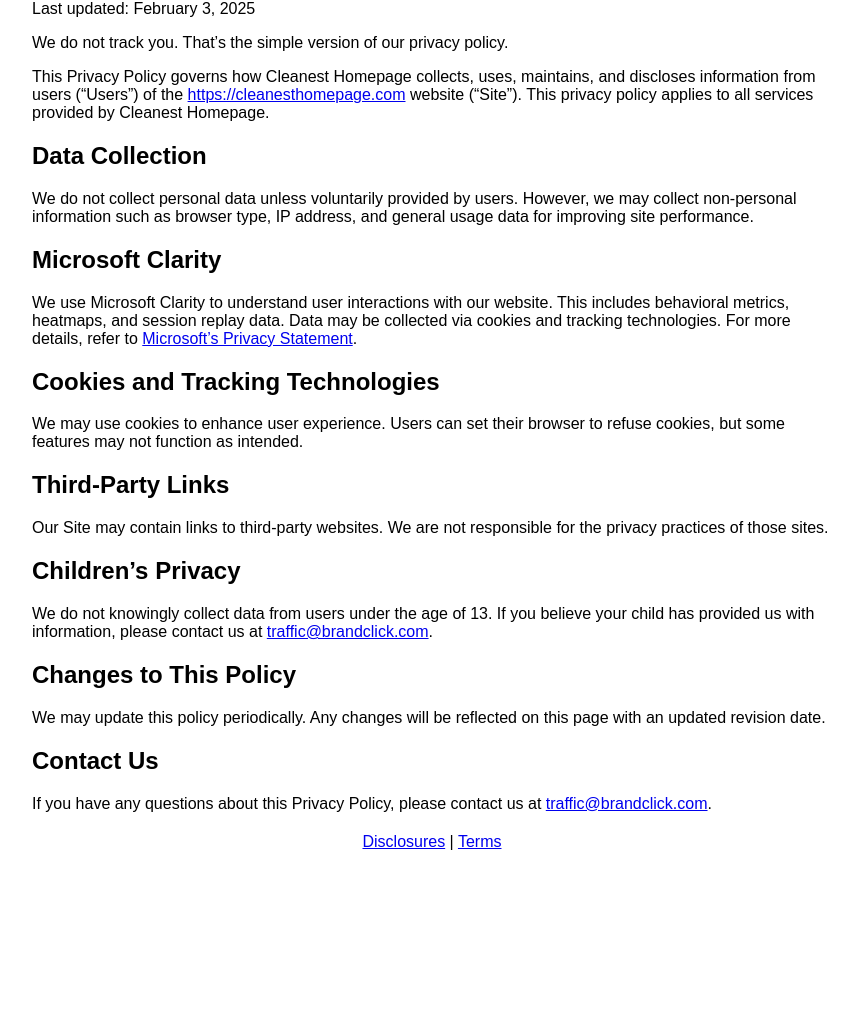
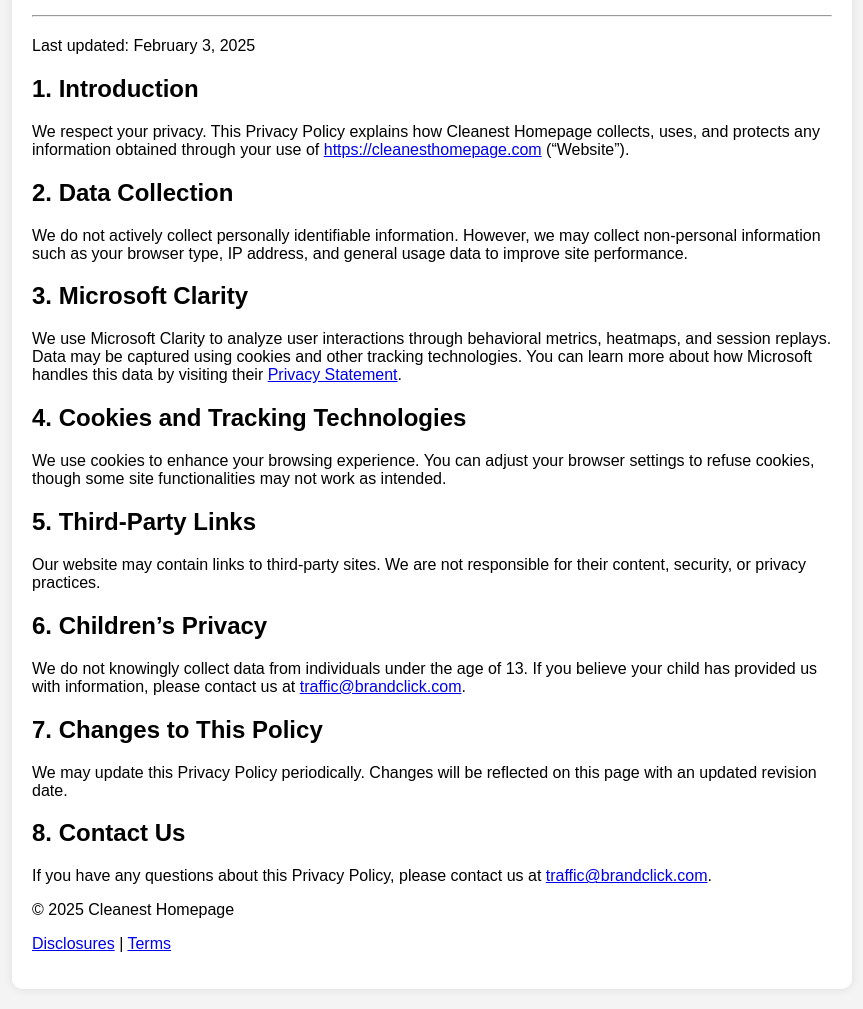
Before and after one commit to austinbrandclick/CHPBCArbAustinS, a plain HTML site: page privacy/index.html in a window 1280 px wide. Shown: the part 105-1114 px from the top of the page, without its empty margins (208-1071 px from the left). Before the commit the page ends 996 px from the top, so only its background shows below. Drawn offline with Linux system fonts and the light colour scheme.

Commit message:
Update index.html

```diff
--- a/privacy/index.html
+++ b/privacy/index.html
@@ -7,62 +7,60 @@
     <style>
         body {
             font-family: Arial, sans-serif;
-            margin: 40px;
-            padding: 0;
+            margin: 0;
+            padding: 20px;
+            background-color: #f4f4f4;
             text-align: center;
         }
+        .container {
+            max-width: 800px;
+            margin: auto;
+            background: white;
+            padding: 20px;
+            border-radius: 10px;
+            box-shadow: 0 0 10px rgba(0, 0, 0, 0.1);
+            text-align: left;
+        }
         h1 {
-            margin-bottom: 10px;
+            text-align: center;
         }
         hr {
-            width: 50%;
-            margin: auto;
-            border: 1px solid #ccc;
-        }
-        .content {
-            max-width: 800px;
-            margin: auto;
-            text-align: left;
-        }
-        footer {
-            margin-top: 20px;
+            margin-bottom: 20px;
         }
     </style>
 </head>
 <body>
-    <h1>Privacy Policy</h1>
-    <hr>
-    <div class="content">
+    <div class="container">
+        <h1>Privacy Policy</h1>
+        <hr>
         <p>Last updated: February 3, 2025</p>
 
-        <p>We do not track you. That’s the simple version of our privacy policy.</p>
+        <h2>1. Introduction</h2>
+        <p>We respect your privacy. This Privacy Policy explains how Cleanest Homepage collects, uses, and protects any information obtained through your use of <a href="https://cleanesthomepage.com">https://cleanesthomepage.com</a> (“Website”).</p>
 
-        <p>This Privacy Policy governs how Cleanest Homepage collects, uses, maintains, and discloses information from users (“Users”) of the <a href="https://cleanesthomepage.com">https://cleanesthomepage.com</a> website (“Site”). This privacy policy applies to all services provided by Cleanest Homepage.</p>
+        <h2>2. Data Collection</h2>
+        <p>We do not actively collect personally identifiable information. However, we may collect non-personal information such as your browser type, IP address, and general usage data to improve site performance.</p>
 
-        <h2>Data Collection</h2>
-        <p>We do not collect personal data unless voluntarily provided by users. However, we may collect non-personal information such as browser type, IP address, and general usage data for improving site performance.</p>
+        <h2>3. Microsoft Clarity</h2>
+        <p>We use Microsoft Clarity to analyze user interactions through behavioral metrics, heatmaps, and session replays. Data may be captured using cookies and other tracking technologies. You can learn more about how Microsoft handles this data by visiting their <a href="https://privacy.microsoft.com/en-us/privacystatement" target="_blank">Privacy Statement</a>.</p>
 
-        <h2>Microsoft Clarity</h2>
-        <p>We use Microsoft Clarity to understand user interactions with our website. This includes behavioral metrics, heatmaps, and session replay data. Data may be collected via cookies and tracking technologies. For more details, refer to <a href="https://privacy.microsoft.com/en-us/privacystatement" target="_blank">Microsoft’s Privacy Statement</a>.</p>
+        <h2>4. Cookies and Tracking Technologies</h2>
+        <p>We use cookies to enhance your browsing experience. You can adjust your browser settings to refuse cookies, though some site functionalities may not work as intended.</p>
 
-        <h2>Cookies and Tracking Technologies</h2>
-        <p>We may use cookies to enhance user experience. Users can set their browser to refuse cookies, but some features may not function as intended.</p>
+        <h2>5. Third-Party Links</h2>
+        <p>Our website may contain links to third-party sites. We are not responsible for their content, security, or privacy practices.</p>
 
-        <h2>Third-Party Links</h2>
-        <p>Our Site may contain links to third-party websites. We are not responsible for the privacy practices of those sites.</p>
+        <h2>6. Children’s Privacy</h2>
+        <p>We do not knowingly collect data from individuals under the age of 13. If you believe your child has provided us with information, please contact us at <a href="mailto:traffic@brandclick.com">traffic@brandclick.com</a>.</p>
 
-        <h2>Children’s Privacy</h2>
-        <p>We do not knowingly collect data from users under the age of 13. If you believe your child has provided us with information, please contact us at <a href="mailto:traffic@brandclick.com">traffic@brandclick.com</a>.</p>
+        <h2>7. Changes to This Policy</h2>
+        <p>We may update this Privacy Policy periodically. Changes will be reflected on this page with an updated revision date.</p>
 
-        <h2>Changes to This Policy</h2>
-        <p>We may update this policy periodically. Any changes will be reflected on this page with an updated revision date.</p>
+        <h2>8. Contact Us</h2>
+        <p>If you have any questions about this Privacy Policy, please contact us at <a href="mailto:traffic@brandclick.com">traffic@brandclick.com</a>.</p>
 
-        <h2>Contact Us</h2>
-        <p>If you have any questions about this Privacy Policy, please contact us at <a href="mailto:traffic@brandclick.com">traffic@brandclick.com</a>.</p>
+        <p>&copy; 2025 Cleanest Homepage</p>
+        <p><a href="https://cleanesthomepage.com/disclosures">Disclosures</a> | <a href="https://cleanesthomepage.com/terms">Terms</a></p>
     </div>
-
-    <footer>
-        <p><a href="https://cleanesthomepage.com/disclosures">Disclosures</a> | <a href="https://cleanesthomepage.com/terms">Terms</a></p>
-    </footer>
 </body>
 </html>
```
